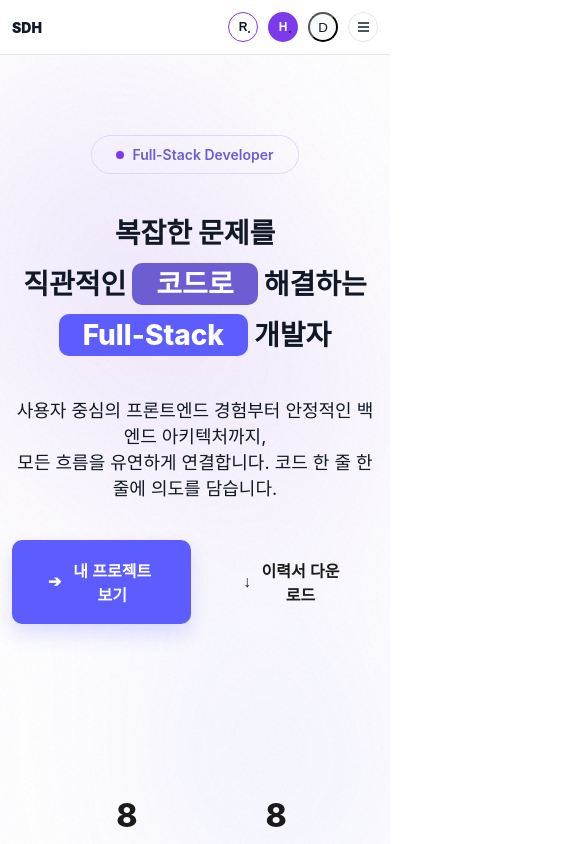
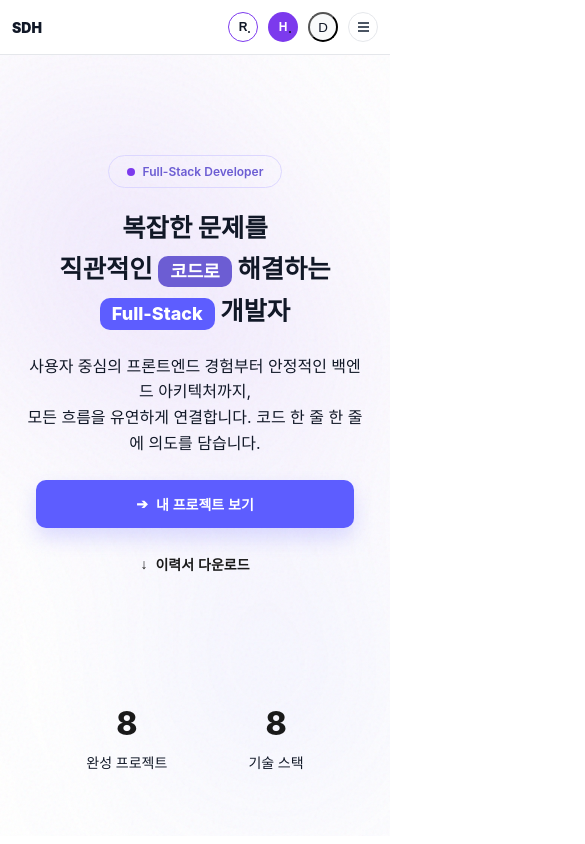
Before and after one commit to lsmxy4/Portfolio, a React (Vite) app: page / in a window 390 px wide. Shown: the top 844 px of the page, 585 px wide, since content can reach past the window. Built offline with nearby package versions, Linux system fonts and the light colour scheme; a web font is replaced by a local one.

Commit message:
media update

```diff
--- a/src/components/hero/Hero.module.scss
+++ b/src/components/hero/Hero.module.scss
@@ -52,6 +52,14 @@
     align-items: center;
     transition: $transition-theme;
 
+    @media (max-width: $breakpoint-lg) {
+        min-height: 80vh;
+    }
+    @media (max-width: $breakpoint-sm) {
+        min-height: auto;
+        padding: $space-16 0 $space-10;
+    }
+
     /* 노이즈 질감 (라이트 모드에서도 보임) */
     &::after {
         content: "";
@@ -70,7 +78,6 @@
         filter: blur(100px);
         z-index: 0;
         pointer-events: none;
-        /* 핵심: 테마에 따라 블렌딩 모드가 바뀜 */
         mix-blend-mode: var(--hero-glow-mix-mode);
 
         div {
@@ -84,7 +91,7 @@
             left: -10%;
             width: 75%;
             height: 75%;
-            background: radial-gradient(circle, #7c3aed 0%, transparent 70%); // rgba 대신 고정색 권장
+            background: radial-gradient(circle, #7c3aed 0%, transparent 70%);
             animation: meshFlow 15s ease-in-out infinite;
         }
 
@@ -111,15 +118,19 @@
             width: 35%;
             height: 35%;
             filter: blur(60px);
-            /* 마우스 글로우는 라이트 모드에서 multiply로 더 선명하게 */
             mix-blend-mode: var(--hero-glow-mix-mode);
         }
     }
 
     .inner {
         position: relative;
-        z-index: 2; // 노이즈(1)보다 위에 배치
+        z-index: 2;
         padding: $space-12 0;
+        width: 100%;
+
+        @media (max-width: $breakpoint-sm) {
+            padding: 0;
+        }
 
         .content {
             display: flex;
@@ -127,6 +138,11 @@
             align-items: center;
             text-align: center;
             gap: $space-6;
+            width: 100%;
+
+            @media (max-width: $breakpoint-sm) {
+                gap: $space-4;
+            }
 
             .badge {
                 display: inline-flex;
@@ -134,16 +150,19 @@
                 gap: 8px;
                 background-color: var(--hero-badge-bg);
                 border: 1.5px solid var(--hero-badge-border);
-
                 color: #6c5dd3;
                 border-radius: $radius-full;
                 padding: 10px 24px;
                 font-size: $font-size-sm;
                 font-weight: 600;
-
                 position: relative;
                 z-index: 5;
                 transition: $transition-theme;
+
+                @media (max-width: $breakpoint-sm) {
+                    padding: 8px 18px;
+                    font-size: $font-size-xs; // 모바일 배지 축소
+                }
 
                 &::before {
                     content: '';
@@ -157,17 +176,27 @@
             }
 
             &:hover {
-                background-color: color-mix(in srgb, var(--hero-badge-bg), #6c5dd3 15%);
+                // 사용 중이신 프로젝트 컬러 결합 방식(rgba) 스펙과 호환되도록 정리
+                .badge {
+                    background-color: rgba(#6c5dd3, 0.15);
+                }
             }
         }
 
         .tit {
-            font-size: clamp(2.8rem, 6.5vw, 4.5rem);
+            font-size: clamp(2.4rem, 6.5vw, 4.5rem); // 최솟값 살짝 내려서 모바일 안전 규격 확보
             font-weight: 800;
             line-height: 1.4;
             display: flex;
             flex-direction: column;
+            align-items: center;
             gap: $space-2;
+            width: 100%;
+
+            @media (max-width: $breakpoint-sm) {
+                line-height: 1.3;
+                gap: $space-1;
+            }
 
             .highlight,
             .point {
@@ -175,6 +204,14 @@
                 color: #ffffff;
                 padding: 4px 24px;
                 border-radius: $radius-sm;
+                display: inline-block;
+                width: max-content;
+                max-width: 100%;
+
+                @media (max-width: $breakpoint-sm) {
+                    padding: 4px 12px;
+                    font-size: 1.8rem;
+                }
             }
 
             .point {
@@ -184,12 +221,27 @@
 
         .txt {
             font-size: $font-size-lg;
+            max-width: 42rem;
+            line-height: 1.6;
+            color: var(--hero-text-muted, inherit);
+
+            @media (max-width: $breakpoint-sm) {
+                font-size: $font-size-md;
+                padding: 0 $space-2;
+            }
         }
 
-        /* 2. 버튼 Hover 효과 (핵심) */
         .cta {
             display: flex;
             gap: $space-3;
+            width: auto;
+
+            @media (max-width: $breakpoint-sm) {
+                flex-direction: column;
+                width: 100%;
+                padding: 0 $space-4;
+                gap: $space-2;
+            }
 
             button {
                 display: inline-flex;
@@ -202,6 +254,12 @@
                 font-weight: 700;
                 cursor: pointer;
                 transition: all 0.3s cubic-bezier(0.4, 0, 0.2, 1);
+
+                @media (max-width: $breakpoint-sm) {
+                    width: 100%;
+                    padding: 14px 24px;
+                    font-size: $font-size-sm;
+                }
             }
 
             .btnPrimary {
@@ -211,9 +269,13 @@
                 box-shadow: 0 10px 20px rgba(93, 93, 255, 0.2);
 
                 &:hover {
-                    transform: translateY(-4px); // 위로 살짝 올라감
+                    transform: translateY(-4px);
                     background-color: color.adjust(#5d5dff, $lightness: 5%);
-                    box-shadow: 0 15px 30px rgba(93, 93, 255, 0.4); // 글로우 효과 강화
+                    box-shadow: 0 15px 30px rgba(93, 93, 255, 0.4);
+
+                    @media (max-width: $breakpoint-sm) {
+                        transform: translateY(-2px);
+                    }
                 }
             }
 
@@ -223,10 +285,14 @@
                 border: 1px solid var(--hero-btn-outline-border);
 
                 &:hover {
-                    background-color: var(--hero-text); // 배경색 채워짐
-                    color: var(--hero-bg); // 글자색 반전
+                    background-color: var(--hero-text);
+                    color: var(--hero-bg);
                     border-color: var(--hero-text);
                     transform: translateY(-4px);
+
+                    @media (max-width: $breakpoint-sm) {
+                        transform: translateY(-2px);
+                    }
                 }
             }
         }
@@ -237,10 +303,26 @@
             border-top: 1px solid var(--hero-divider);
             padding-top: $space-6;
 
+            @media (max-width: $breakpoint-sm) {
+                margin-top: $space-6;
+                padding-top: $space-4;
+            }
+
             :global(.statsContainer) {
                 display: flex;
                 justify-content: center;
                 gap: $space-12;
+                flex-wrap: wrap;
+
+                @media (max-width: $breakpoint-md) {
+                    gap: $space-6;
+                }
+                @media (max-width: $breakpoint-sm) {
+                    display: grid;
+                    grid-template-columns: repeat(2, 1fr);
+                    gap: $space-4;
+                    padding: 0 $space-2;
+                }
 
                 .statItem {
                     transition: transform 0.3s ease;
--- a/src/components/tools/Tools.module.scss
+++ b/src/components/tools/Tools.module.scss
@@ -99,7 +99,6 @@
         }
     }
 
-    /* 3. Collaboration Box */
 .collaborationBox {
     margin-top: $space-24;
     background: var(--box-bg);
@@ -108,11 +107,28 @@
     padding: $space-10;
     transition: $transition-theme;
 
+    @media (max-width: $breakpoint-lg) {
+        padding: $space-8;
+        margin-top: $space-16;
+    }
+    @media (max-width: $breakpoint-sm) {
+        padding: $space-6 $space-5;
+        margin-top: $space-12;
+        border-radius: $radius-md;
+    }
+
     .boxHeader {
         display: flex;
         justify-content: space-between;
         align-items: flex-end;
         margin-bottom: $space-10;
+
+        @media (max-width: $breakpoint-sm) {
+            flex-direction: column;
+            align-items: flex-start;
+            gap: $space-2;
+            margin-bottom: $space-6;
+        }
 
         .boxTitle {
             display: flex;
@@ -121,18 +137,32 @@
             font-size: 2.4rem;
             font-weight: 800;
 
+            @media (max-width: $breakpoint-sm) {
+                font-size: 1.8rem;
+            }
+
             .boxIcon {
                 background: var(--footer-circle-bg);
                 border: 1px solid var(--box-border);
                 padding: 8px;
                 border-radius: 10px;
                 font-size: 20px;
+
+                @media (max-width: $breakpoint-sm) {
+                    padding: 6px;
+                    font-size: 16px;
+                }
             }
         }
 
         .boxSubLabel {
             color: var(--tools-text-sub);
             font-size: 13px;
+
+            @media (max-width: $breakpoint-sm) {
+                font-size: 11px;
+                padding-left: 2px;
+            }
         }
     }
 
@@ -140,6 +170,10 @@
         display: grid;
         grid-template-columns: repeat(auto-fill, minmax(220px, 1fr));
         gap: $space-4;
+
+        @media (max-width: 320px) {
+            grid-template-columns: 1fr;
+        }
     }
 
     .toolChip {
@@ -153,15 +187,30 @@
         transition: all 0.3s ease;
         box-shadow: 0 2px 5px rgba(0, 0, 0, 0.01);
 
+        @media (max-width: $breakpoint-sm) {
+            padding: $space-3 $space-4;
+            gap: 12px;
+        }
+
         &:hover {
             transform: translateY(-3px);
             box-shadow: 0 10px 20px rgba(0, 0, 0, 0.04);
+
+            @media (max-width: $breakpoint-sm) {
+                transform: translateY(-1px);
+            }
         }
 
         .chipDot {
             width: 8px;
             height: 8px;
             border-radius: 50%;
+            flex-shrink: 0;
+        }
+
+        .chipTextWrapper {
+            flex: 1;
+            min-width: 0;
         }
 
         .chipTitle {
@@ -170,17 +219,27 @@
             font-weight: 700;
             color: var(--tools-text-main);
             margin-bottom: 2px;
+
+            @media (max-width: $breakpoint-sm) {
+                font-size: 14px;
+            }
         }
 
         .chipDesc {
             display: block;
             font-size: 12px;
             color: var(--tools-text-sub);
+            white-space: nowrap;
+            overflow: hidden;
+            text-overflow: ellipsis;
+
+            @media (max-width: $breakpoint-sm) {
+                font-size: 11px;
+            }
         }
     }
 }
 
-    /* 4. Footer Bar */
     .footerBar {
         margin-top: $space-10;
         background: var(--footer-bg);
@@ -193,8 +252,37 @@
         box-shadow: 0 4px 20px rgba(0, 0, 0, 0.02);
         transition: $transition-theme;
 
+        @media (max-width: $breakpoint-lg) {
+            padding: $space-6 $space-6;
+            gap: $space-4;
+        }
+
+        @media (max-width: $breakpoint-sm) {
+            flex-direction: column;
+            align-items: center;
+            text-align: center;
+            gap: $space-6;
+            border-radius: 1.6rem;
+            padding: $space-8 $space-4;
+        }
+
+        .columnGroup {
+            display: flex;
+            align-items: center;
+            gap: inherit;
+
+            @media (max-width: $breakpoint-sm) {
+                flex-direction: column;
+                width: 100%;
+            }
+        }
+
         .statItem {
             text-align: center;
+
+            @media (max-width: $breakpoint-sm) {
+                width: 100%;
+            }
 
             .statNum {
                 display: block;
@@ -202,6 +290,10 @@
                 font-weight: 900;
                 line-height: 1;
                 margin-bottom: 4px;
+
+                @media (max-width: $breakpoint-sm) {
+                    font-size: 3rem;
+                }
             }
 
             .statLabel {
@@ -215,36 +307,48 @@
             width: 1px;
             height: 50px;
             background: var(--card-border);
+
+            @media (max-width: $breakpoint-sm) {
+                width: 40px;
+                height: 1px;
+                margin: 0 auto;
+                background: var(--color-border);
+            }
+        }
+
+        .centerContent {
+            display: flex;
+            flex-direction: column;
+            align-items: center;
         }
 
         .tagRow {
             display: flex;
             gap: 8px;
             margin-bottom: 6px;
+            flex-wrap: wrap;
+            justify-content: center;
         }
 
-        .tag1 {
+        .tag1,
+        .tag2,
+        .tag3 {
             padding: 4px 10px;
             border-radius: 6px;
-            background: var(--footer-skill-bg1);
             font-size: 11px;
             font-weight: 800;
         }
 
+        .tag1 {
+            background: var(--footer-skill-bg1);
+        }
+
         .tag2 {
-            padding: 4px 10px;
-            border-radius: 6px;
             background: var(--footer-skill-bg2);
-            font-size: 11px;
-            font-weight: 800;
         }
 
         .tag3 {
-            padding: 4px 10px;
-            border-radius: 6px;
             background: var(--footer-skill-bg3);
-            font-size: 11px;
-            font-weight: 800;
         }
 
         .tagDesc {
@@ -259,6 +363,7 @@
             display: flex;
             align-items: center;
             margin-bottom: 6px;
+            justify-content: center;
         }
 
         .iconCircle {
@@ -284,14 +389,25 @@
         }
 
         .learning {
+            @media (max-width: $breakpoint-sm) {
+                display: flex;
+                flex-direction: column;
+                align-items: center;
+            }
+
             .learnText {
                 font-size: 2rem;
                 font-weight: 900;
-                color: #00b371; // 라이트 가독성을 위해 살짝 다운톤된 그린
-                display: flex;
+                color: #00b371;
+                display: inline-flex;
                 align-items: center;
                 gap: 10px;
                 margin-bottom: 4px;
+
+                @media (max-width: $breakpoint-sm) {
+                    font-size: 1.6rem;
+                    justify-content: center;
+                }
 
                 .greenDot {
                     width: 10px;
@@ -312,13 +428,24 @@
             font-size: 15px;
             display: flex;
             align-items: center;
+            justify-content: center;
             gap: 10px;
             box-shadow: 0 10px 20px rgba(99, 102, 241, 0.15);
             transition: all 0.3s ease;
 
+            @media (max-width: $breakpoint-sm) {
+                width: 100%;
+                padding: 14px 24px;
+                font-size: 14px;
+            }
+
             &:hover {
                 transform: translateY(-4px);
                 box-shadow: 0 15px 30px rgba(99, 102, 241, 0.3);
+
+                @media (max-width: $breakpoint-sm) {
+                    transform: translateY(-2px);
+                }
             }
 
             .mailIcon {
--- a/src/utils/MainProjectList.js
+++ b/src/utils/MainProjectList.js
@@ -14,8 +14,8 @@ export const mainProjectList = [
             result: '디자인 시스템 구축 완료',
         },
         cta: [
-            { label: '라이브 데모', url: 'https://example.com/alpha' },
-            { label: 'GitHub', url: 'https://github.com/example/alpha' },
+            { label: '라이브 데모', url: 'https://tocobo-wo28.vercel.app/' },
+            { label: 'GitHub', url: 'https://github.com/lsmxy4/Tocobo' },
         ],
     },
     {
@@ -34,8 +34,8 @@ export const mainProjectList = [
             result: '카카오로 로그인하기 성공',
         },
         cta: [
-            { label: '라이브 데모', url: 'https://example.com/alpha' },
-            { label: 'GitHub', url: 'https://github.com/example/alpha' },
+            { label: '라이브 데모', url: 'http://bookstory.store' },
+            { label: 'GitHub', url: 'https://github.com/lsmxy4/2-picstory' },
         ],
     },
 ];
--- a/src/utils/MiniProjectList.js
+++ b/src/utils/MiniProjectList.js
@@ -16,7 +16,7 @@ export const miniProjectList = [
             { label: 'JavaScript', variant: 'javaScript' },
         ],
         cta: [
-            { label: 'GitHub', url: 'https://github.com/example/beta' },
+            { label: 'GitHub', url: 'https://github.com/lsmxy4/wether' },
         ],
     },
     {
@@ -30,7 +30,7 @@ export const miniProjectList = [
             { label: 'Figma', variant: 'figma' },
         ],
         cta: [
-            { label: 'GitHub', url: 'https://github.com/example/gamma' },
+            { label: 'GitHub', url: 'https://github.com/lsmxy4/react-router-dom' },
         ],
     },
     {
@@ -43,7 +43,7 @@ export const miniProjectList = [
             { label: 'JavaScript', variant: 'javaScript' },
         ],
         cta: [
-            { label: 'GitHub', url: 'https://github.com/example/gamma' },
+            { label: 'GitHub', url: 'https://github.com/lsmxy4/wordGame' },
         ],
     },
 ];
```
Also changed, not shown: 1 other file (tests, documents, lock files or other folders). Lines whose indentation alone changed are shown as unchanged.
